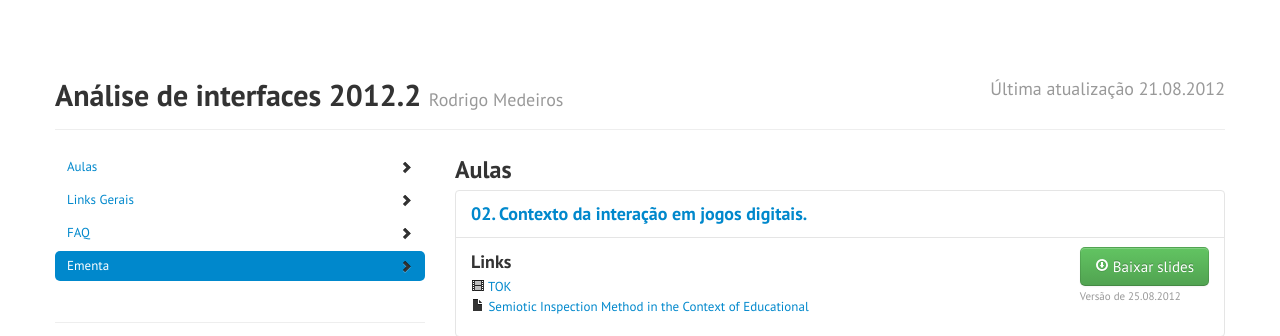
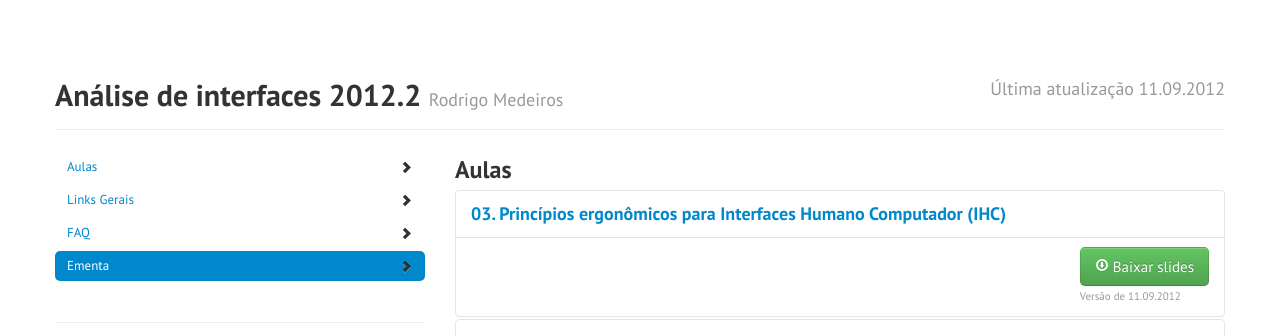
Before and after one commit to medeirosrod/analise2012.2, a plain HTML site: page index.html in a window 1280 px wide. Shown: the top 336 px of the page. Drawn offline with nearby package versions, Linux system fonts and the light colour scheme.

Commit message:
add da aula 4.

```diff
--- a/index.html
+++ b/index.html
@@ -24,7 +24,7 @@ Qualquer coisa procurar o @rdmuniz :)
 
     <div class="container">
           <div class="page-header">
-            <h1> Análise de interfaces 2012.2 <small>Rodrigo Medeiros</small> <small class="pull-right">Última atualização 21.08.2012</small></h1>
+            <h1> Análise de interfaces 2012.2 <small>Rodrigo Medeiros</small> <small class="pull-right">Última atualização 11.09.2012</small></h1>
           </div>
 
       <div class="row" id="content">
@@ -66,6 +66,26 @@ Qualquer coisa procurar o @rdmuniz :)
 
 
             <div class="accordion" id="accordionAulas">
+
+
+            <div class="accordion-group">
+                  <div class="accordion-heading">
+                    <h3>
+                      <a class="accordion-toggle" data-toggle="collapse" data-parent="#accordionAulas" data-target="#aula-principios">
+                      03. Princípios ergonômicos para Interfaces Humano Computador (IHC)
+                      </a>
+                    </h3>
+                  </div>
+
+                  <div id="aula-principios" class="accordion-body collapse in">
+                    <div class="accordion-inner">
+                          <p class="pull-right">
+                            <a href="downloads/analise-aula4.pdf" class="btn btn-success btn-large"><i class="icon-download icon-white"></i> Baixar slides</a><br>
+                            <small>Versão de 11.09.2012</small>
+                          </p>
+                    </div>
+                  </div>
+                </div><!-- accordion-group -->
 
                 <div class="accordion-group">
                   <div class="accordion-heading">
```
Also changed, not shown: 3 other files.
